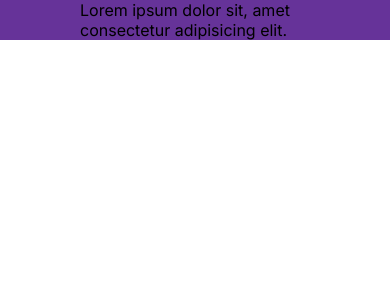
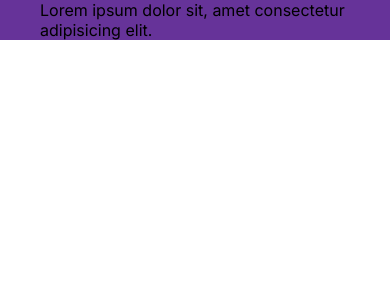
Before and after one commit to Venyad/BlogApp, a Next.js app: page / in a window 390 px wide. Shown: the top 300 px of the page. Built offline with nearby package versions, Linux system fonts and the light colour scheme.

Commit message:
Updated global css

```diff
--- a/src/app/globals.css
+++ b/src/app/globals.css
@@ -35,3 +35,41 @@
     padding-left: 80px;
     padding-right: 80px;
 }
+
+@media screen and (max-width:1536px){
+    .wrapper{
+        max-width: 1366px;
+    }
+}
+
+@media screen and (max-width:1280px){
+    .wrapper{
+        max-width: 1024px;
+    }
+}
+
+@media screen and (max-width:1024px){
+    .wrapper{
+        max-width: 768px;
+        padding-left: 40px;
+        padding-right: 40px;
+    }
+}
+
+@media screen and (max-width:768px){
+    .wrapper{
+        max-width: 640px;
+    }
+}
+
+@media screen and (max-width:768px){
+    .wrapper{
+        max-width: 640px;
+    }
+}
+
+@media screen and (max-width:640px){
+    .wrapper{
+        max-width: 475px;
+    }
+}
```
